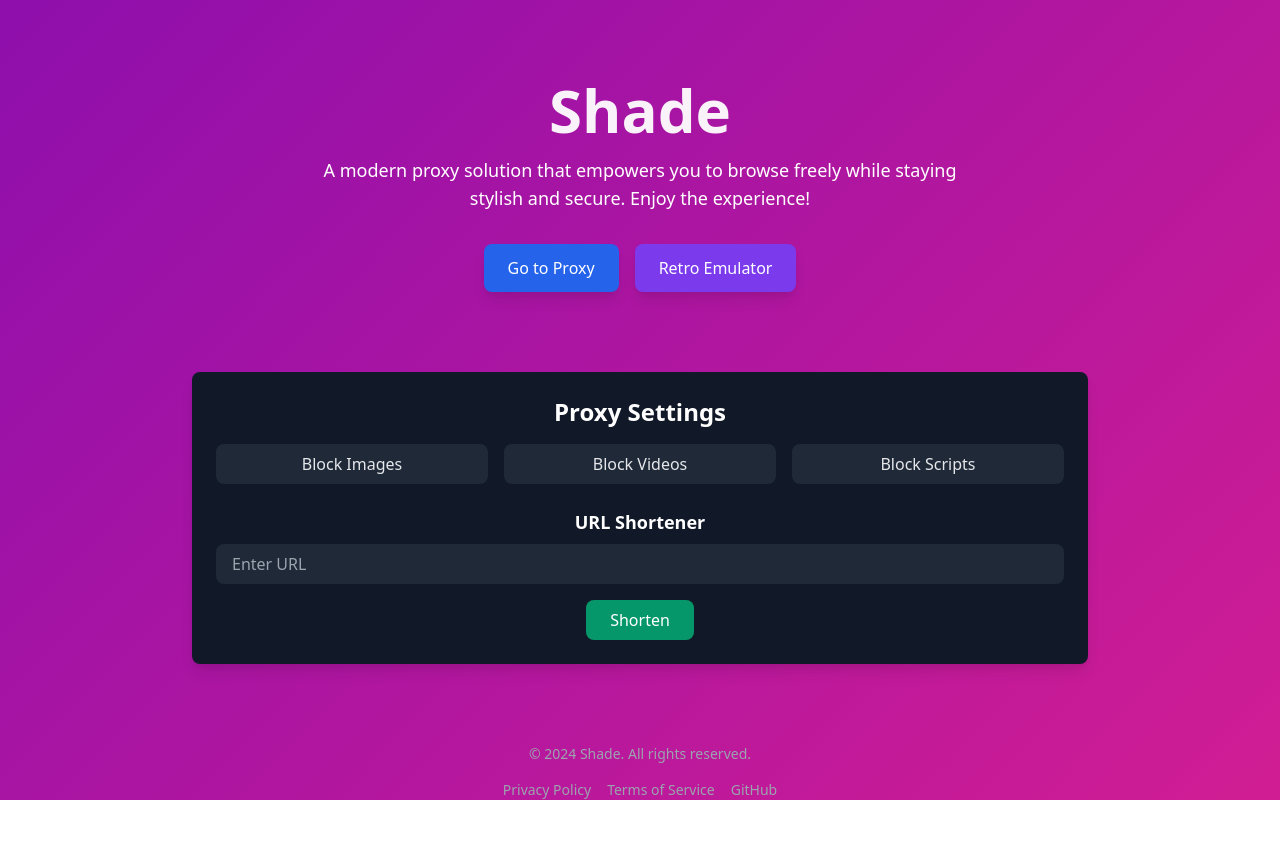
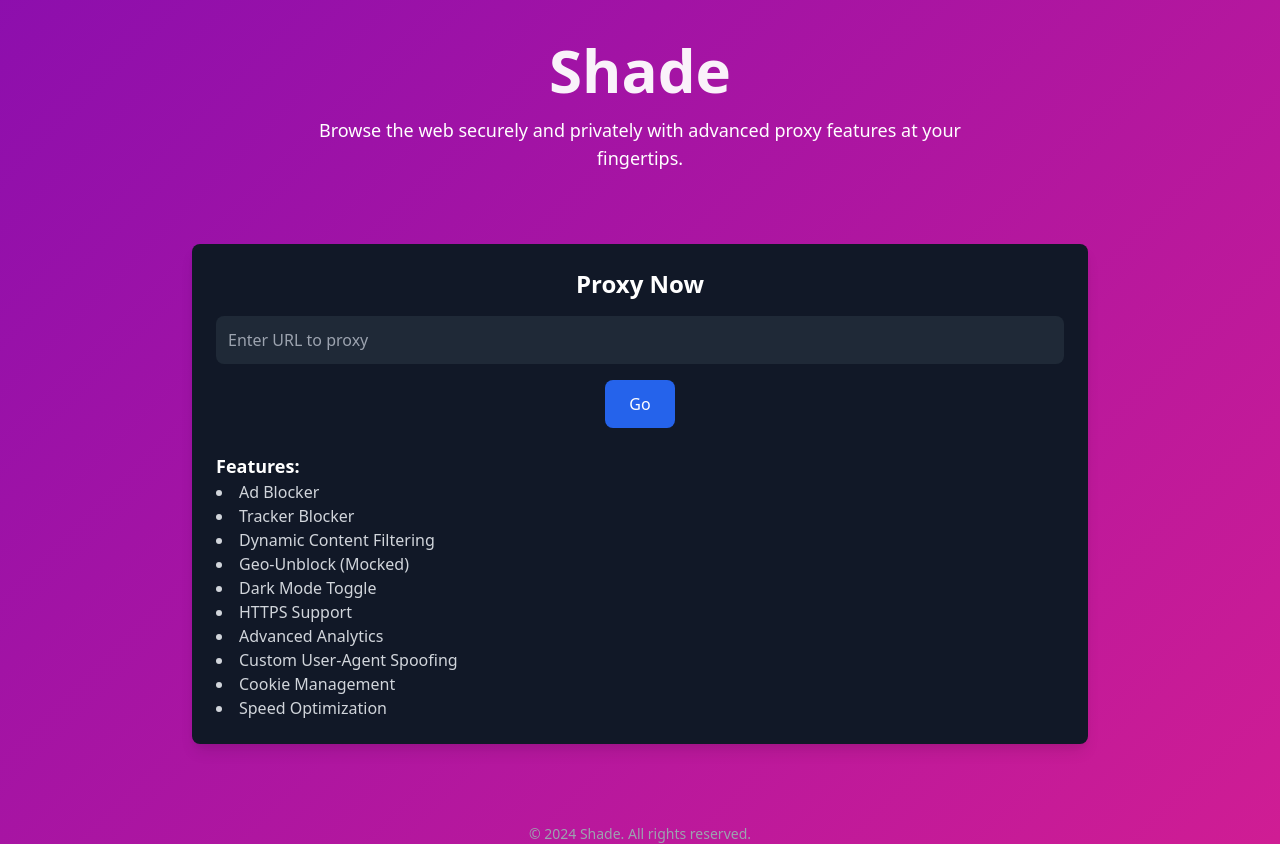
Before and after one commit to devcheckra1n/shade, a website: page public/index.html in a window 1280 px wide. Before the commit the page ends 800 px from the top, so only its background shows below. Drawn offline with nearby package versions, Linux system fonts and the light colour scheme.

Commit message:
Add files via upload

```diff
--- a/public/index.html
+++ b/public/index.html
@@ -4,7 +4,7 @@
 <head>
     <meta charset="UTF-8">
     <meta name="viewport" content="width=device-width, initial-scale=1.0">
-    <title>Shade</title>
+    <title>Shade - Advanced Proxy</title>
     <link href="https://cdn.jsdelivr.net/npm/tailwindcss@2.2.19/dist/tailwind.min.css" rel="stylesheet">
     <script src="https://cdnjs.cloudflare.com/ajax/libs/gsap/3.12.2/gsap.min.js"></script>
     <style>
@@ -23,42 +23,51 @@
 <body class="min-h-screen text-white flex flex-col items-center justify-center font-sans">
 
     <!-- Hero Section -->
-    <section class="text-center py-20">
+    <section class="text-center py-10">
         <h1 class="text-6xl font-extrabold mb-4 glow">Shade</h1>
-        <p class="text-lg max-w-2xl mx-auto mb-8">A modern proxy solution that empowers you to browse freely while staying stylish and secure. Enjoy the experience!</p>
-        <div class="flex justify-center gap-4">
-            <a href="/proxy" class="bg-blue-600 hover:bg-blue-700 px-6 py-3 rounded-lg text-white font-medium shadow-lg transition-all">Go to Proxy</a>
-            <a href="/emulator" class="bg-purple-600 hover:bg-purple-700 px-6 py-3 rounded-lg text-white font-medium shadow-lg transition-all">Retro Emulator</a>
-        </div>
+        <p class="text-lg max-w-2xl mx-auto mb-8">Browse the web securely and privately with advanced proxy features at your fingertips.</p>
     </section>
 
-    <!-- Proxy Settings Section -->
+    <!-- Proxy Section -->
     <section class="w-full max-w-4xl bg-gray-900 p-6 rounded-lg shadow-lg text-center">
-        <h2 class="text-2xl font-bold mb-4">Proxy Settings</h2>
-        <div class="grid grid-cols-3 gap-4 text-gray-200">
-            <button class="bg-gray-800 hover:bg-gray-700 px-4 py-2 rounded-lg transition-all">Block Images</button>
-            <button class="bg-gray-800 hover:bg-gray-700 px-4 py-2 rounded-lg transition-all">Block Videos</button>
-            <button class="bg-gray-800 hover:bg-gray-700 px-4 py-2 rounded-lg transition-all">Block Scripts</button>
-        </div>
-        <div class="mt-6">
-            <h3 class="text-lg font-semibold mb-2">URL Shortener</h3>
-            <input type="text" placeholder="Enter URL" class="w-full px-4 py-2 bg-gray-800 rounded-lg text-gray-300 mb-4">
-            <button class="bg-green-600 hover:bg-green-700 px-6 py-2 rounded-lg text-white font-medium transition-all">Shorten</button>
+        <h2 class="text-2xl font-bold mb-4">Proxy Now</h2>
+        <form id="proxy-form" class="mb-6">
+            <input type="text" id="proxy-url" placeholder="Enter URL to proxy" class="w-full p-3 rounded-lg bg-gray-800 text-gray-300 mb-4">
+            <button type="submit" class="bg-blue-600 hover:bg-blue-700 px-6 py-3 rounded-lg text-white">Go</button>
+        </form>
+        <div class="text-left">
+            <h3 class="text-lg font-semibold">Features:</h3>
+            <ul class="list-disc list-inside text-gray-300">
+                <li>Ad Blocker</li>
+                <li>Tracker Blocker</li>
+                <li>Dynamic Content Filtering</li>
+                <li>Geo-Unblock (Mocked)</li>
+                <li>Dark Mode Toggle</li>
+                <li>HTTPS Support</li>
+                <li>Advanced Analytics</li>
+                <li>Custom User-Agent Spoofing</li>
+                <li>Cookie Management</li>
+                <li>Speed Optimization</li>
+            </ul>
         </div>
     </section>
 
     <!-- Footer -->
     <footer class="mt-20 text-center text-gray-400 text-sm">
         <p>© 2024 Shade. All rights reserved.</p>
-        <div class="flex justify-center gap-4 mt-4">
-            <a href="#" class="hover:text-white">Privacy Policy</a>
-            <a href="#" class="hover:text-white">Terms of Service</a>
-            <a href="https://github.com" class="hover:text-white">GitHub</a>
-        </div>
     </footer>
 
     <script>
-        // Add a subtle glow animation to the title
+        // Proxy functionality
+        document.getElementById('proxy-form').addEventListener('submit', function (e) {
+            e.preventDefault();
+            const url = document.getElementById('proxy-url').value;
+            if (url) {
+                window.location.href = '/proxy/' + encodeURIComponent(url);
+            }
+        });
+
+        // Animation for the title
         gsap.fromTo(".glow", { opacity: 0.5 }, { opacity: 1, duration: 1.5, repeat: -1, yoyo: true });
     </script>
 </body>
```
Also changed, not shown: README.md.
